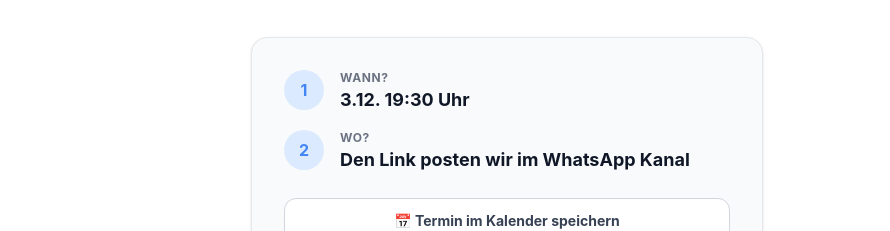
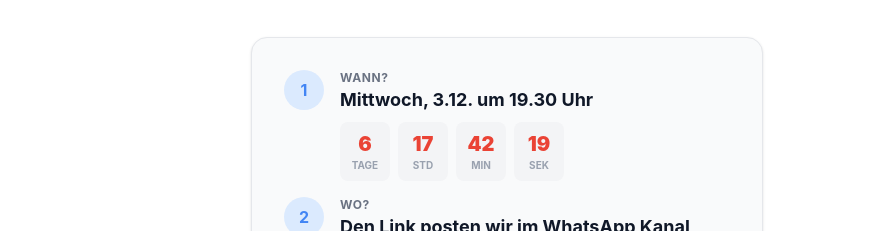
Before and after one commit to Sternblitz/sternblitz-website, a React (Vite) app: page /start in a window 1280 px wide. Shown: the part 2430-2661 px from the top of the page, without its empty margins (133-1023 px from the left). Built offline with nearby package versions, Linux system fonts and the light colour scheme.

Commit message:
feat: add countdown timer and update date to 19:30

```diff
--- a/src/pages/Qualified.jsx
+++ b/src/pages/Qualified.jsx
@@ -25,6 +25,31 @@ const Qualified = () => {
         }, 250);
 
         return () => clearInterval(interval);
+    }, []);
+
+    // Timer Logic
+    const [timeLeft, setTimeLeft] = React.useState({ days: 0, hours: 0, minutes: 0, seconds: 0 });
+
+    useEffect(() => {
+        const targetDate = new Date('2025-12-03T19:30:00'); // Target: Dec 3rd, 19:30
+
+        const timer = setInterval(() => {
+            const now = new Date();
+            const difference = targetDate - now;
+
+            if (difference > 0) {
+                setTimeLeft({
+                    days: Math.floor(difference / (1000 * 60 * 60 * 24)),
+                    hours: Math.floor((difference / (1000 * 60 * 60)) % 24),
+                    minutes: Math.floor((difference / 1000 / 60) % 60),
+                    seconds: Math.floor((difference / 1000) % 60),
+                });
+            } else {
+                clearInterval(timer);
+            }
+        }, 1000);
+
+        return () => clearInterval(timer);
     }, []);
 
     return (
@@ -121,8 +146,21 @@ const Qualified = () => {
                         <div className="flex items-start gap-4 mb-4">
                             <div className="w-10 h-10 bg-blue-100 rounded-full flex items-center justify-center shrink-0 text-[#4285F4] font-bold">1</div>
                             <div>
-                                <span className="block text-xs font-bold text-gray-500 uppercase tracking-wider">Wann?</span>
-                                <span className="text-lg font-bold text-gray-900">3.12. 19:30 Uhr</span>
+                                <div>
+                                    <span className="block text-xs font-bold text-gray-500 uppercase tracking-wider">Wann?</span>
+                                    <span className="text-lg font-bold text-gray-900">Mittwoch, 3.12. um 19.30 Uhr</span>
+                                    <div className="flex gap-2 mt-2 text-center">
+                                        {['Tage', 'Std', 'Min', 'Sek'].map((label, i) => {
+                                            const values = [timeLeft.days, timeLeft.hours, timeLeft.minutes, timeLeft.seconds];
+                                            return (
+                                                <div key={label} className="bg-gray-100 rounded-lg p-2 min-w-[50px]">
+                                                    <div className="font-black text-xl text-[#EA4335]">{values[i]}</div>
+                                                    <div className="text-[10px] font-bold text-gray-400 uppercase">{label}</div>
+                                                </div>
+                                            );
+                                        })}
+                                    </div>
+                                </div>
                             </div>
                         </div>
                         <div className="flex items-start gap-4 mb-6">
```
